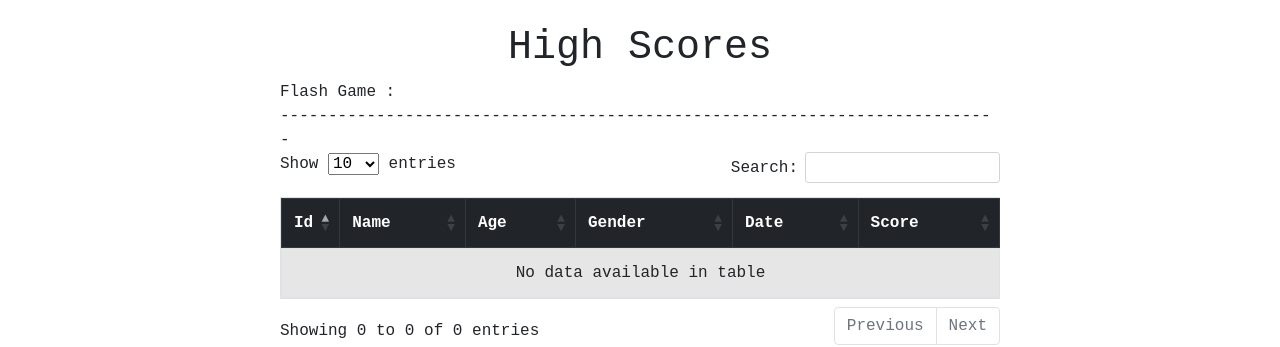
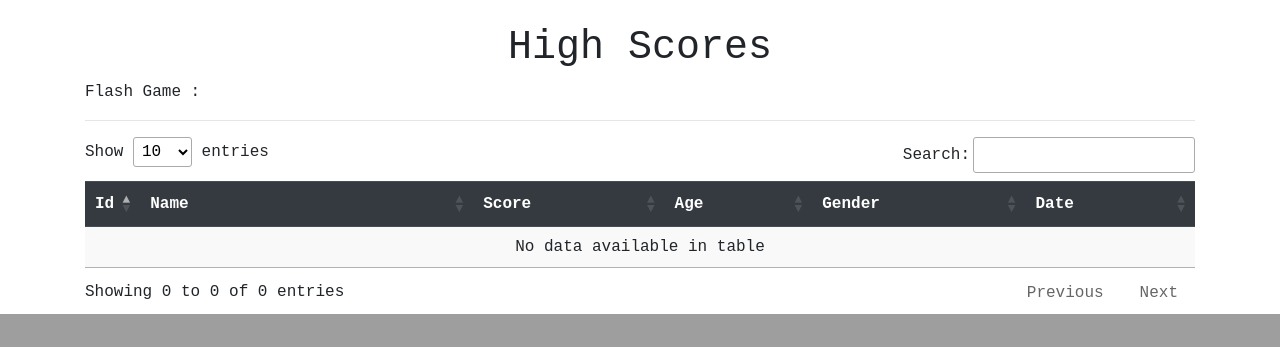
Before and after one commit to Manask322/ExpoInfi, a Django app: page / in a window 1280 px wide. Shown: the part 621-968 px from the top of the page. After the commit the page ends 935 px from the top, so only its background shows below. Run offline with Django 3.2, Linux system fonts and the light colour scheme; some libraries are stand-ins or nearby versions.

Commit message:
data table

```diff
--- a/templates/base.html
+++ b/templates/base.html
@@ -5,6 +5,7 @@
     <meta charset="UTF-8">
     <meta name="viewport" content="width=device-width, initial-scale=1.0">
     <title>Exploring Infinities</title>
+    <link rel="shortcut icon" href="">
     <script src="https://code.jquery.com/jquery-3.3.1.slim.min.js"
         integrity="sha384-q8i/X+965DzO0rT7abK41JStQIAqVgRVzpbzo5smXKp4YfRvH+8abtTE1Pi6jizo"
         crossorigin="anonymous"></script>
@@ -16,6 +17,12 @@
     <script src="https://stackpath.bootstrapcdn.com/bootstrap/4.2.1/js/bootstrap.min.js"
         integrity="sha384-B0UglyR+jN6CkvvICOB2joaf5I4l3gm9GU6Hc1og6Ls7i6U/mkkaduKaBhlAXv9k"
         crossorigin="anonymous"></script>
+    <link rel="stylesheet" type="text/css" href="https://cdn.datatables.net/1.10.9/css/jquery.dataTables.min.css">
+    <link rel="stylesheet" type="text/css" href="https://cdn.datatables.net/responsive/1.0.7/css/responsive.dataTables.min.css">
+
+    <script type="text/javascript" language="javascript" src="https://cdn.datatables.net/1.10.20/js/jquery.dataTables.min.js"></script>
+    <script type="text/javascript" language="javascript" src="https://cdn.datatables.net/responsive/2.2.3/js/dataTables.responsive.min.js"></script>
+
 </head>
 
 <style>
--- a/templates/home.html
+++ b/templates/home.html
@@ -4,12 +4,6 @@
 {% load static %}
 
 {% load socialaccount %}
-<link rel="stylesheet" type="text/css" href="https://cdnjs.cloudflare.com/ajax/libs/twitter-bootstrap/4.1.3/css/bootstrap.css">
-<link rel="stylesheet" type="text/css" href="https://cdn.datatables.net/1.10.20/css/dataTables.bootstrap4.min.css">
-
-<script type="text/javascript" language="javascript" src="https://code.jquery.com/jquery-3.3.1.js"></script>
-<script type="text/javascript" language="javascript" src="https://cdn.datatables.net/1.10.20/js/jquery.dataTables.min.js"></script>
-<script type="text/javascript" language="javascript" src="https://cdn.datatables.net/1.10.20/js/dataTables.bootstrap4.min.js"></script>
 <style>
     #banner{
 
@@ -28,14 +22,14 @@
         padding-bottom: 18%;
         background-size: 40% 80%;
         background-repeat: no-repeat;
+        cursor: pointer;
         /* margin-left: 10%; */
     }
 
 </style>
 <section>
     <div id="banner">
-
-        <div id="gamesby">
+        <div id="gamesby" onclick="gohome()">
         </div>
         <div class="row" style="margin-left: 20%;">
             <div class="col-sm"  style="background-color: rgb(172, 169, 161) ;height: 60%; ;opacity: 90%;border-radius: 5%;text-align:justify">
@@ -85,21 +79,19 @@
     <div style="text-align: center;">
         <h1>High Scores</h1>
     </div>
-    <div class="container" style="width: 60%;">
-        <div>
+    <div class="container-fluid">
+        <div class="dataTables_wrapper no-footer container">
             Flash Game :
-        </div>
-        <span>---------------------------------------------------------------------------</span>
-        <div class="table-responsive">
-            <table id="my-table" class="table table-striped table-bordered" cellspacing="0" width="100%" style="text-align: center;">
+            <hr>
+            <table id="my-table" class=" table display responsive nowrap" cellspacing="0" width="100%">
                 <thead class="thead-dark">
                     <tr>
-                        <th style="width: 2%;">Id</th>
-                        <th>Name</th>
+                        <th style="width: 1%;">Id</th>
+                        <th style="width: 30%;">Name</th>
+                        <th>Score</th>
                         <th>Age</th>
                         <th>Gender</th>
                         <th>Date</th>
-                        <th>Score</th>
                     </tr>
                 </thead>
                 <tbody>
@@ -107,12 +99,12 @@
                     <tr>
                         <th>{{ forloop.counter}}</th>
                         <th>{{user.user.username}}</th>
+                        <th>{{user.high_score}}</th>
                         <th>{% if user.age == -1 %}
                             N/A
                             {% else %}
                           {{user.age}}
                         {% endif %}
-
                         </th>
                         <th>
                             {% if  user.gender %}
@@ -123,7 +115,6 @@
 
                         </th>
                         <th>{{user.date.date}}</th>
-                        <th>{{user.high_score}}</th>
                     </tr>
                     {% endfor %}
                 </tbody>
@@ -132,16 +123,18 @@
 
     </div>
 </section>
-
 <script>
     function loginalert(){
         window.alert("Please Log IN to Start the Game !!")
     }
-    var myTable = $('#my-table').DataTable({
-            order: [[0, "asc"]],
-            responsive: true,
-
+    function gohome(){
+        location.replace("http://neelakanthabhanu.com/")
+    }
+    $(document).ready(function() {
+        $('#my-table').DataTable({
+            responsive: true
         });
+    } );
 </script>
 
 {% endblock %}
```
